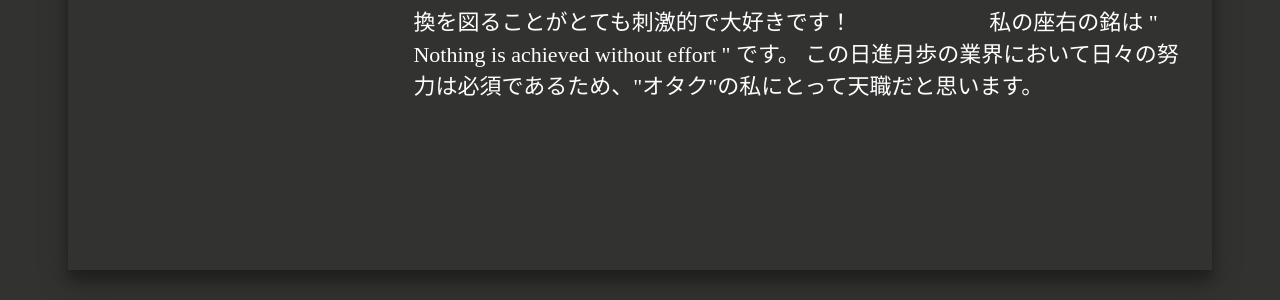
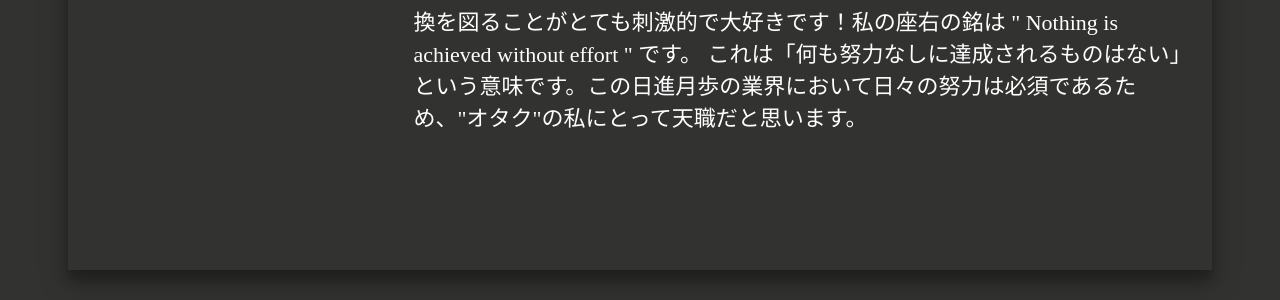
Before and after one commit to SoloSx/SoloSx.github.io, a plain HTML site: page index.html in a window 1280 px wide. Shown: the part 2932-3232 px from the top of the page. Drawn offline with nearby package versions, Linux system fonts and the light colour scheme.

Commit message:
Update profile.html

```diff
--- a/HTML_section/profile.html
+++ b/HTML_section/profile.html
@@ -36,8 +36,8 @@
     <div class ="personality">
         <h3>Personality</h3>
             <p class="personality-description">
-               私は一度何かに熱中するととことん追求し、それを長期間続ける、いわゆる"オタク"のような性格です。IT分野の方々と各々の専門分野において情報交換を図ることがとても刺激的で大好きです！
-            　　　　　　私の座右の銘は " Nothing is achieved without effort " です。 この日進月歩の業界において日々の努力は必須であるため、"オタク"の私にとって天職だと思います。
+                私は一度何かに熱中するととことん追求し、それを長期間続ける、いわゆる"オタク"のような性格です。IT分野の方々と各々の専門分野において情報交換を図ることがとても刺激的で大好きです！私の座右の銘は " Nothing is achieved without effort " です。
+                これは「何も努力なしに達成されるものはない」という意味です。この日進月歩の業界において日々の努力は必須であるため、"オタク"の私にとって天職だと思います。
             </p>
     </div>
 </div>
```
